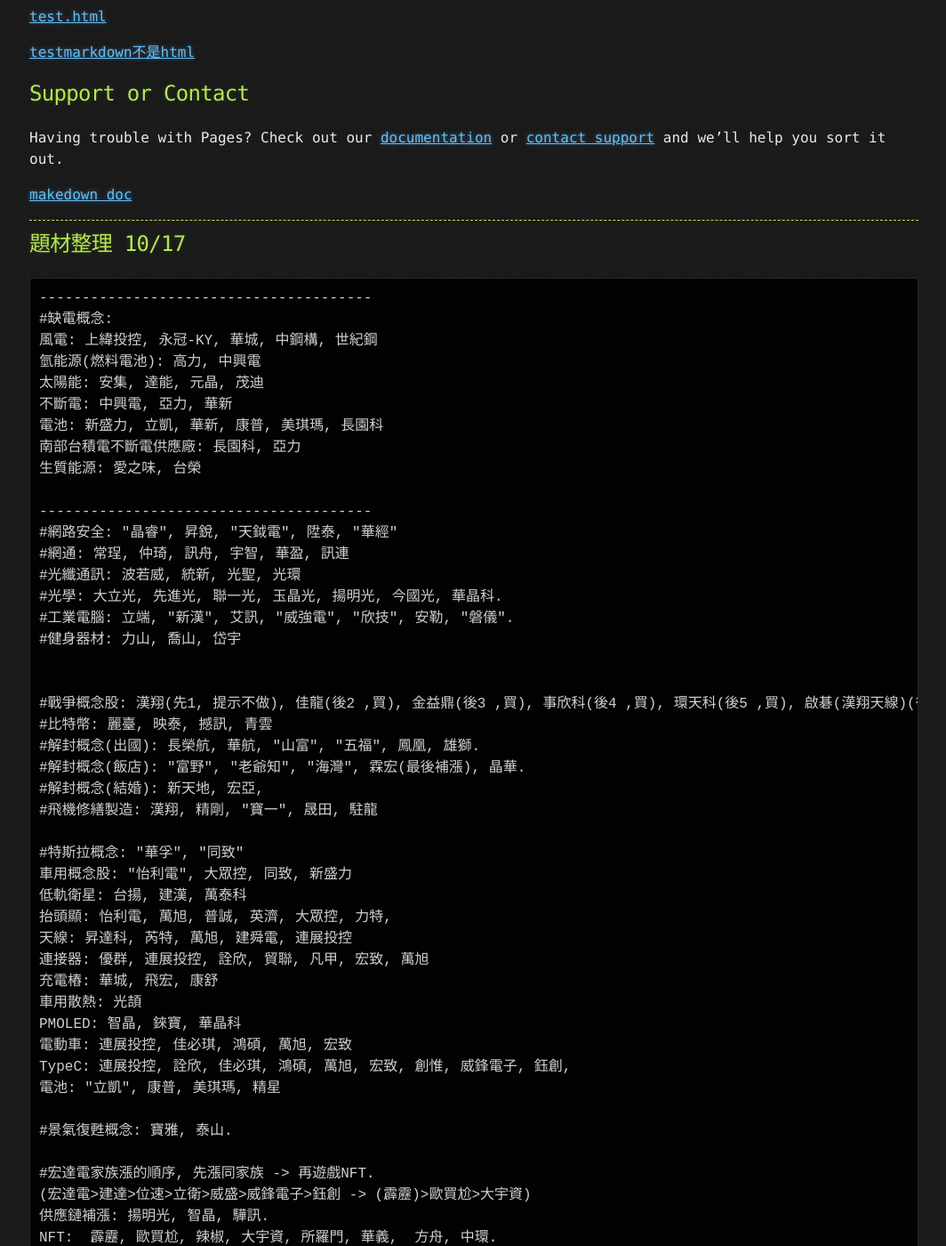
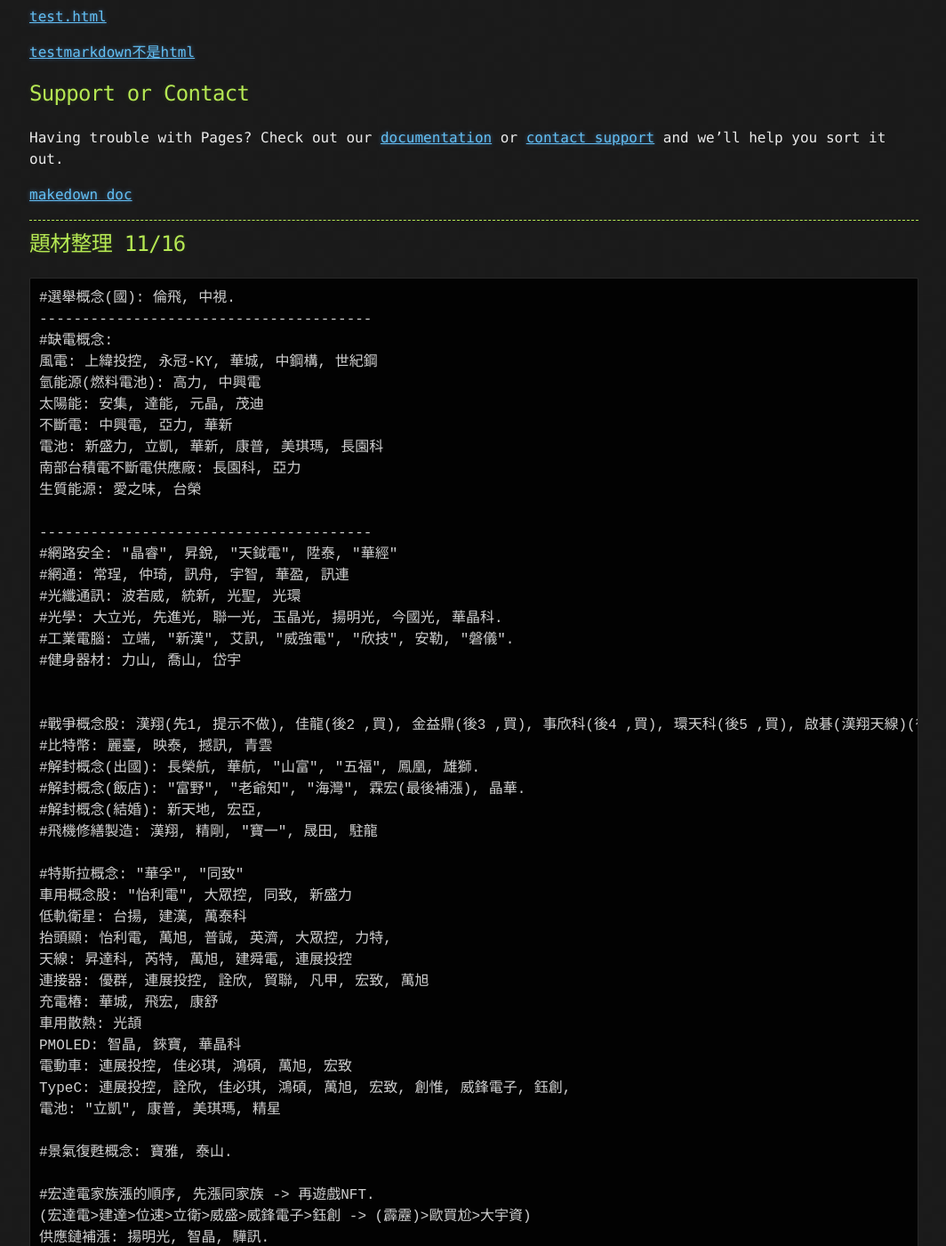
Before and after one commit to lepg5487/Stock_God, a Jekyll site: the page built from index.md, in a window 1280 px wide and 1400 px high, scrolled down 65105 px. Shown: the whole window at 89% size, without its empty margins (107-1171 px from the left). Built offline with Jekyll 4.4.1, drawn with Linux system fonts in a browser that asks for light colours; our own code applies the rules of GitHub Pages for plain Markdown files; some of the changed text lies outside the part shown.

Commit message:
Update index.md

````diff
--- a/index.md
+++ b/index.md
@@ -2682,8 +2682,9 @@
 
 ---
 
-## 題材整理 10/17
-```
+## 題材整理 11/16
+```
+#選舉概念(國): 倫飛, 中視.
 ---------------------------------------
 #缺電概念:
 風電: 上緯投控, 永冠-KY, 華城, 中鋼構, 世紀鋼
````
